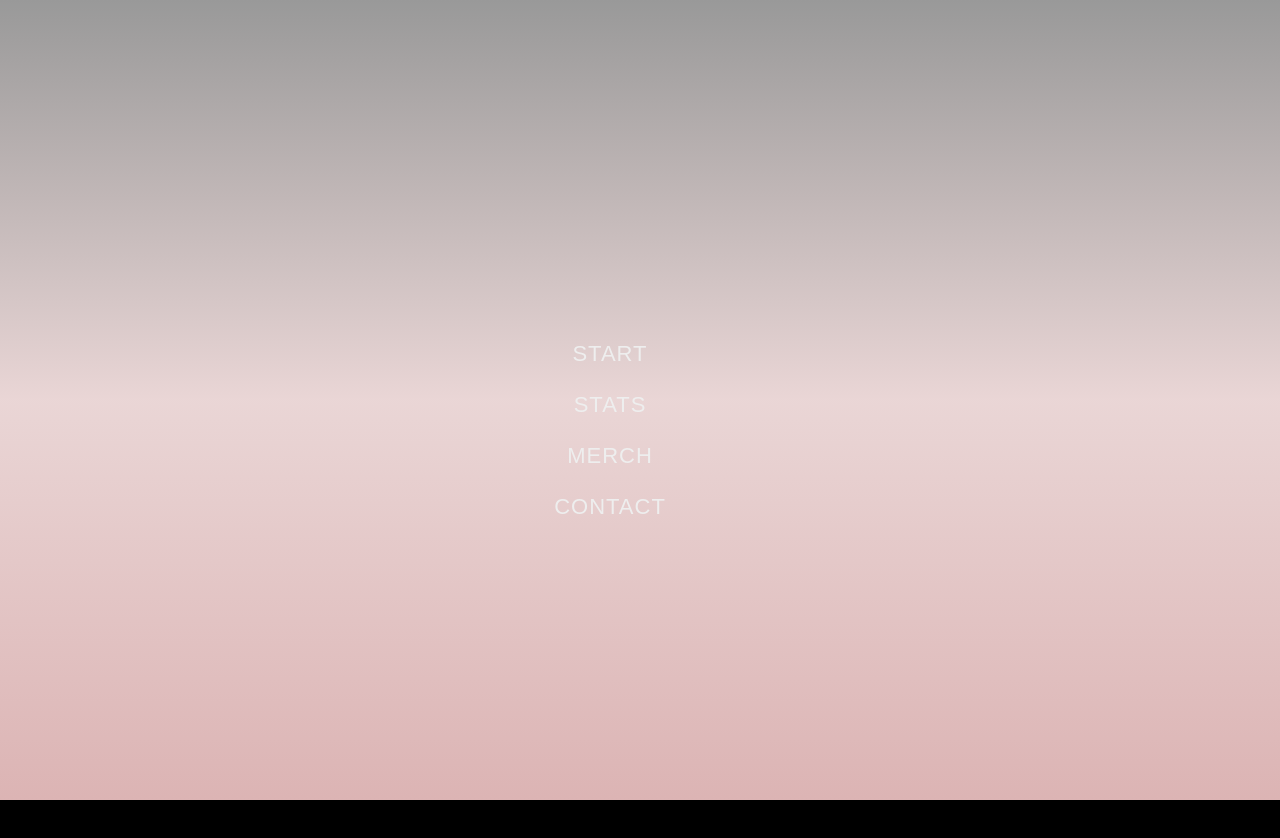
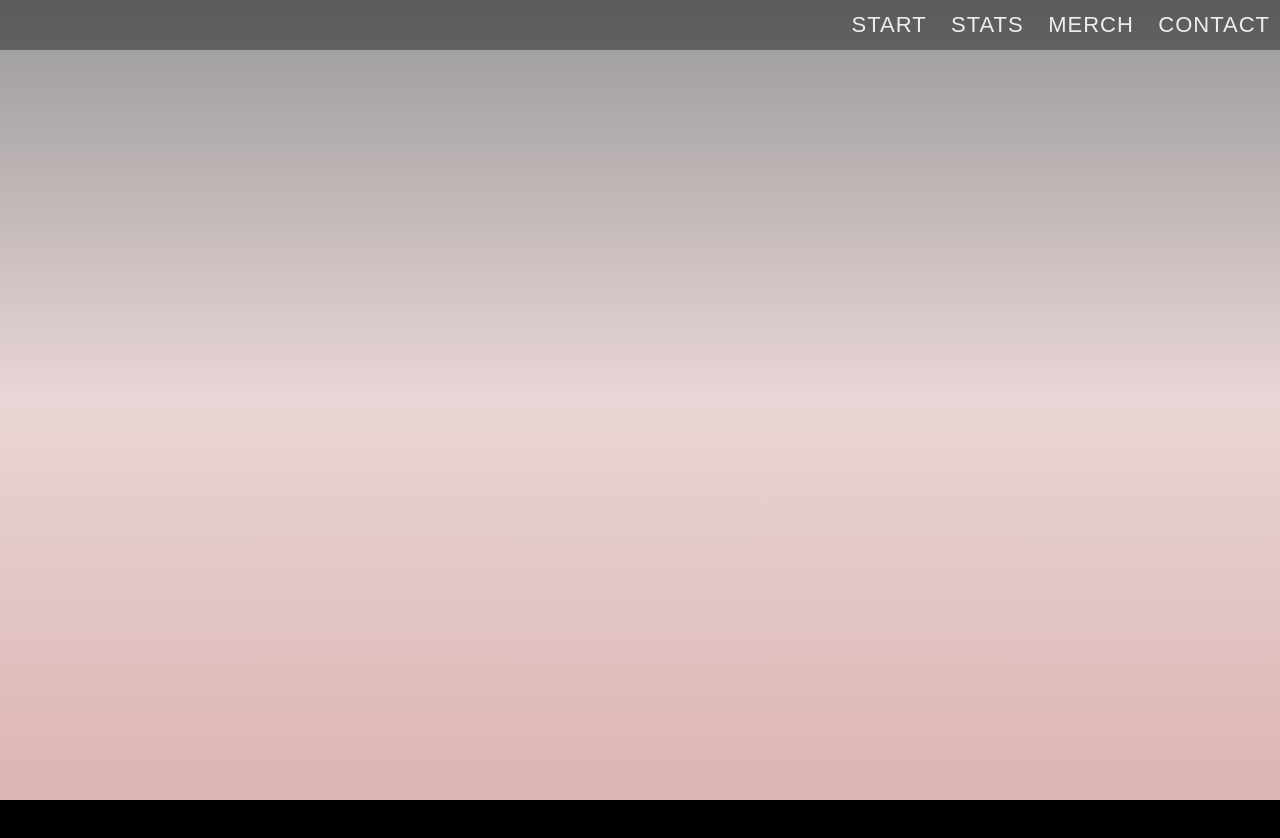
Before and after one commit to henricbjork/Blackstar-Landing-Site, a plain HTML site: page index.html in a window 1280 px wide. Shown: the top 838 px of the page. Drawn offline with Linux system fonts and the light colour scheme.

Commit message:
Made navbar responsive to desktop
Added media queries to make the navigation bar adjust for desktop view.

```diff
--- a/style.css
+++ b/style.css
@@ -73,18 +73,29 @@ body {
 /* Medium devices (landscape tablets, 768px and up) */
 @media only screen and (min-width: 768px) {
     .hamburger-menu {
-        display: none;
+    display: none;
     }
     .navBar {
-    width: 100%;
-    height: 100%;
-    position: fixed;
-    top: 30px;
-    right: 30px;
-    display: flex;
-    justify-content: center;
-    align-items: center;
-    transition: bottom .8s;
-    text-align: center;
+        background: rgba(0, 0, 0, .4);
+        width: 100%;
+        height: 50px;
+        line-height: 50px;
+        top: 0;
+        position: fixed;
+        display: flex;
+        flex-direction: row;
+        justify-content: flex-end;
+        align-items: flex-start;
+        text-align: center;
+        transition: none;
+    }
+    .nav-item {
+        display: inline;
+        transition: none;
+        transform: none;
+        margin: 10px;
+    }
+    .nav-item:hover {
+        cursor: pointer;
     }
 }
```
